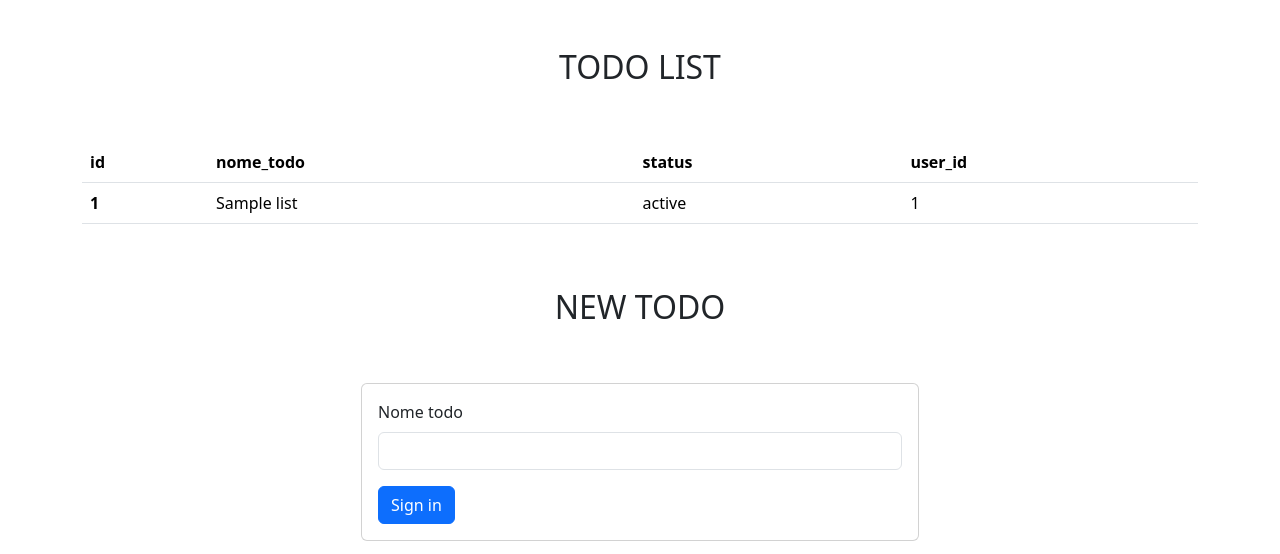
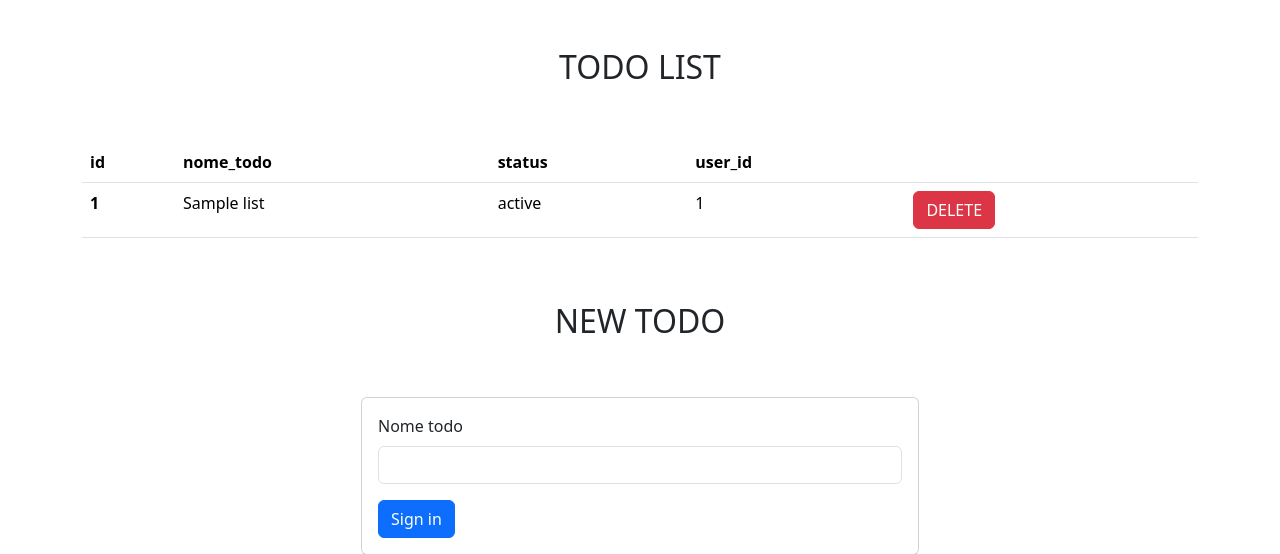
Before and after one commit to danieldorazio/db_todo_list, a PHP site: page /index.php in a window 1280 px wide. Shown: the part 104-658 px from the top of the page. Run offline with PHP 8.4, Linux system fonts and the light colour scheme; the visitor is signed in with stand-in values (Sample User, id 1); tables that the repository leaves empty or names only in its code hold one stand-in row (values such as "Sample post").

Commit message:
add: bottone di cancellazione del todo

```diff
--- a/index.php
+++ b/index.php
@@ -6,6 +6,7 @@ require_once __DIR__ . "/login.php";
 if (!isset($_SESSION)) {
     session_start();
 }
+
 
 
 // collegare il mysql
@@ -31,19 +32,33 @@ if (isset($_POST['username']) && isset($_POST['password'])) {
 }
 
 
-//query di visualizzazione contenuto
-$sql = "SELECT `id`, `nome_todo`, `status`, `user_id` FROM `todo_list`";
-$results = $connection->query($sql);
+//query di visualizzazione contenuto per privato per ogni user_id
+if (isset($_SESSION['user_id'])) {
+    $user_id = $_SESSION['user_id'];
+    $sql = "SELECT `id`, `nome_todo`, `status`, `user_id` FROM `todo_list` WHERE `user_id` = '$user_id'";
+    $results = $connection->query($sql);
+}
 
 //query di inserimento di un nuovo todo
 if (!empty($_POST['inputNewTodo'])) {
     $new_todo = $_POST['inputNewTodo'];
-    $user_id = $_SESSION['user_id'];
+
 
     $query = "INSERT INTO `todo_list` (`id`, `nome_todo`, `status`, `user_id`) VALUES (NULL, '$new_todo', '0', '$user_id')";
     $connection->query($query);
 
     header("Location: index.php?newTodo=success");
+}
+
+
+//query per cancellare il todo
+if (isset($_POST['delete'])) {
+    $delete_id = $_POST['delete'];
+
+    $query_delete = "DELETE FROM todo_list WHERE `todo_list`.`id` = '$delete_id'";
+    $connection->query($query_delete);
+
+    header("Location: index.php?deleteTodo=success");
 }
 
 $connection->close();
@@ -80,6 +95,7 @@ $connection->close();
                             <th scope="col">nome_todo</th>
                             <th scope="col">status</th>
                             <th scope="col">user_id</th>
+                            <th></th>
                         </tr>
                     </thead>
                     <tbody>
@@ -90,6 +106,13 @@ $connection->close();
                                 <td><?php echo $row['nome_todo'] ?></td>
                                 <td><?php echo $row['status'] ?></td>
                                 <td><?php echo $row['user_id'] ?></td>
+
+                                <td>
+                                    <form action="index.php" method="POST">
+                                        <input type="hidden" type="text" value="<?php echo $row['id'] ?>" name="delete">
+                                        <button type="submit" class="btn btn-danger">DELETE</button>
+                                    </form>
+                                </td>
                             </tr>
                         <?php } ?>
                     </tbody>
```
